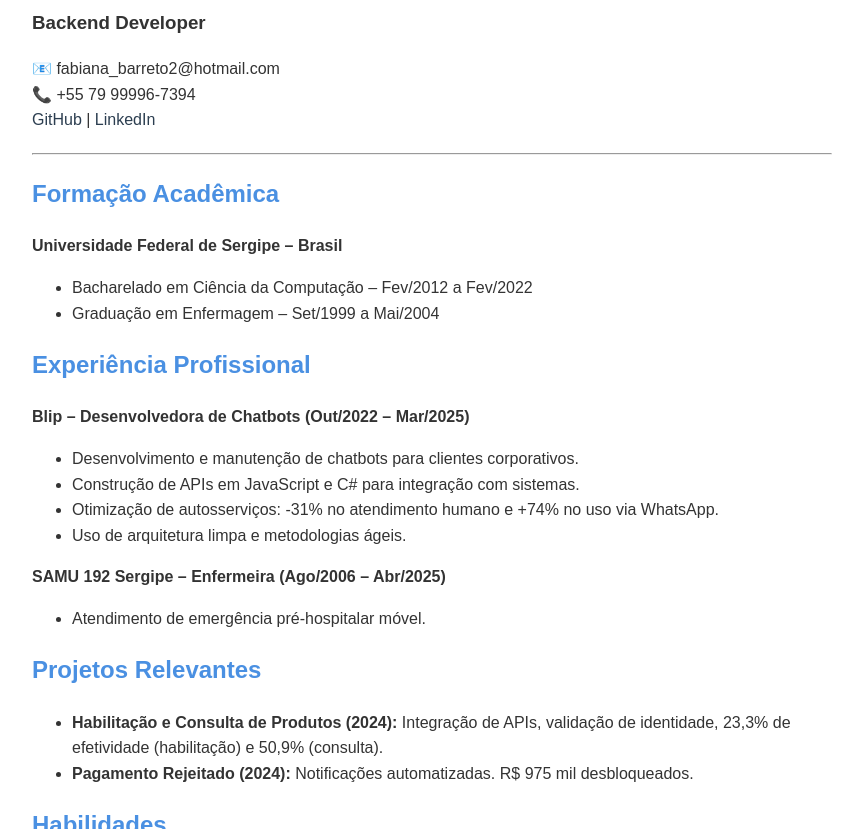
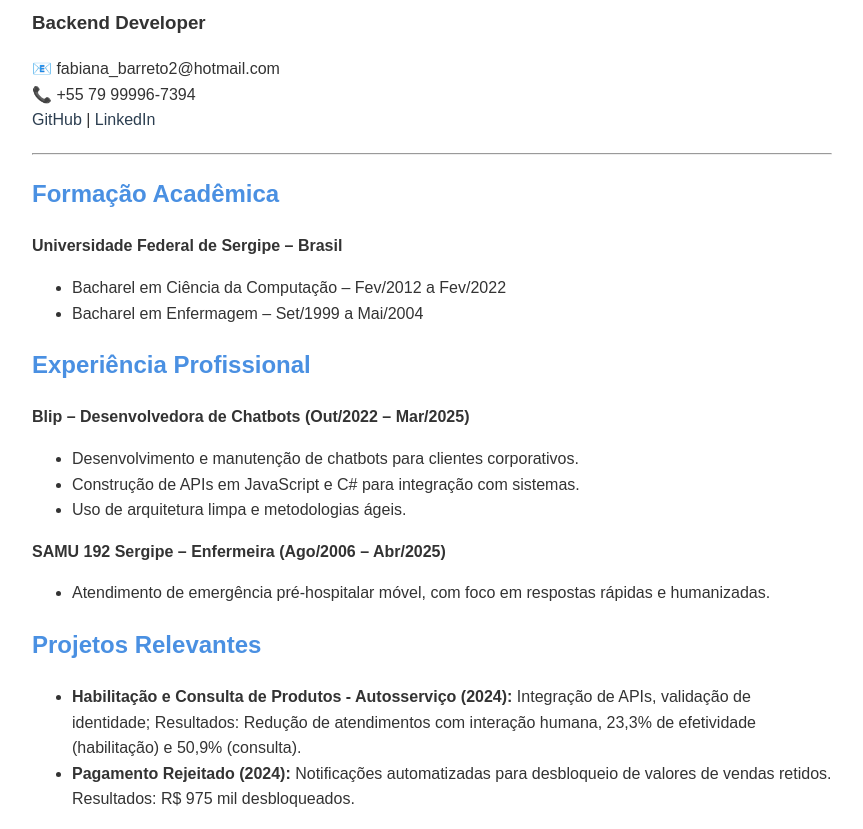
Before and after one commit to fabifelicia/fabifelicia.github.io, a plain HTML site: page index.html in a window 1280 px wide. Shown: the part 105-934 px from the top of the page, without its empty margins (208-1071 px from the left). Drawn offline with Linux system fonts and the light colour scheme.

Commit message:
Update index.html

```diff
--- a/index.html
+++ b/index.html
@@ -26,8 +26,8 @@
   <h2>Formação Acadêmica</h2>
   <p><strong>Universidade Federal de Sergipe – Brasil</strong></p>
   <ul>
-    <li>Bacharelado em Ciência da Computação – Fev/2012 a Fev/2022</li>
-    <li>Graduação em Enfermagem – Set/1999 a Mai/2004</li>
+    <li>Bacharel em Ciência da Computação – Fev/2012 a Fev/2022</li>
+    <li>Bacharel em Enfermagem – Set/1999 a Mai/2004</li>
   </ul>
 
   <h2>Experiência Profissional</h2>
@@ -35,19 +35,18 @@
   <ul>
     <li>Desenvolvimento e manutenção de chatbots para clientes corporativos.</li>
     <li>Construção de APIs em JavaScript e C# para integração com sistemas.</li>
-    <li>Otimização de autosserviços: -31% no atendimento humano e +74% no uso via WhatsApp.</li>
     <li>Uso de arquitetura limpa e metodologias ágeis.</li>
   </ul>
 
   <p><strong>SAMU 192 Sergipe – Enfermeira (Ago/2006 – Abr/2025)</strong></p>
   <ul>
-    <li>Atendimento de emergência pré-hospitalar móvel.</li>
+    <li>Atendimento de emergência pré-hospitalar móvel, com foco em respostas rápidas e humanizadas.</li>
   </ul>
 
   <h2>Projetos Relevantes</h2>
   <ul>
-    <li><strong>Habilitação e Consulta de Produtos (2024):</strong> Integração de APIs, validação de identidade, 23,3% de efetividade (habilitação) e 50,9% (consulta).</li>
-    <li><strong>Pagamento Rejeitado (2024):</strong> Notificações automatizadas. R$ 975 mil desbloqueados.</li>
+    <li><strong>Habilitação e Consulta de Produtos - Autosserviço (2024):</strong> Integração de APIs, validação de identidade; Resultados: Redução de atendimentos com interação humana, 23,3% de efetividade (habilitação) e 50,9% (consulta).</li>
+    <li><strong>Pagamento Rejeitado (2024):</strong> Notificações automatizadas para desbloqueio de valores de vendas retidos. Resultados: R$ 975 mil desbloqueados.</li>
   </ul>
 
   <h2>Habilidades</h2>
```
